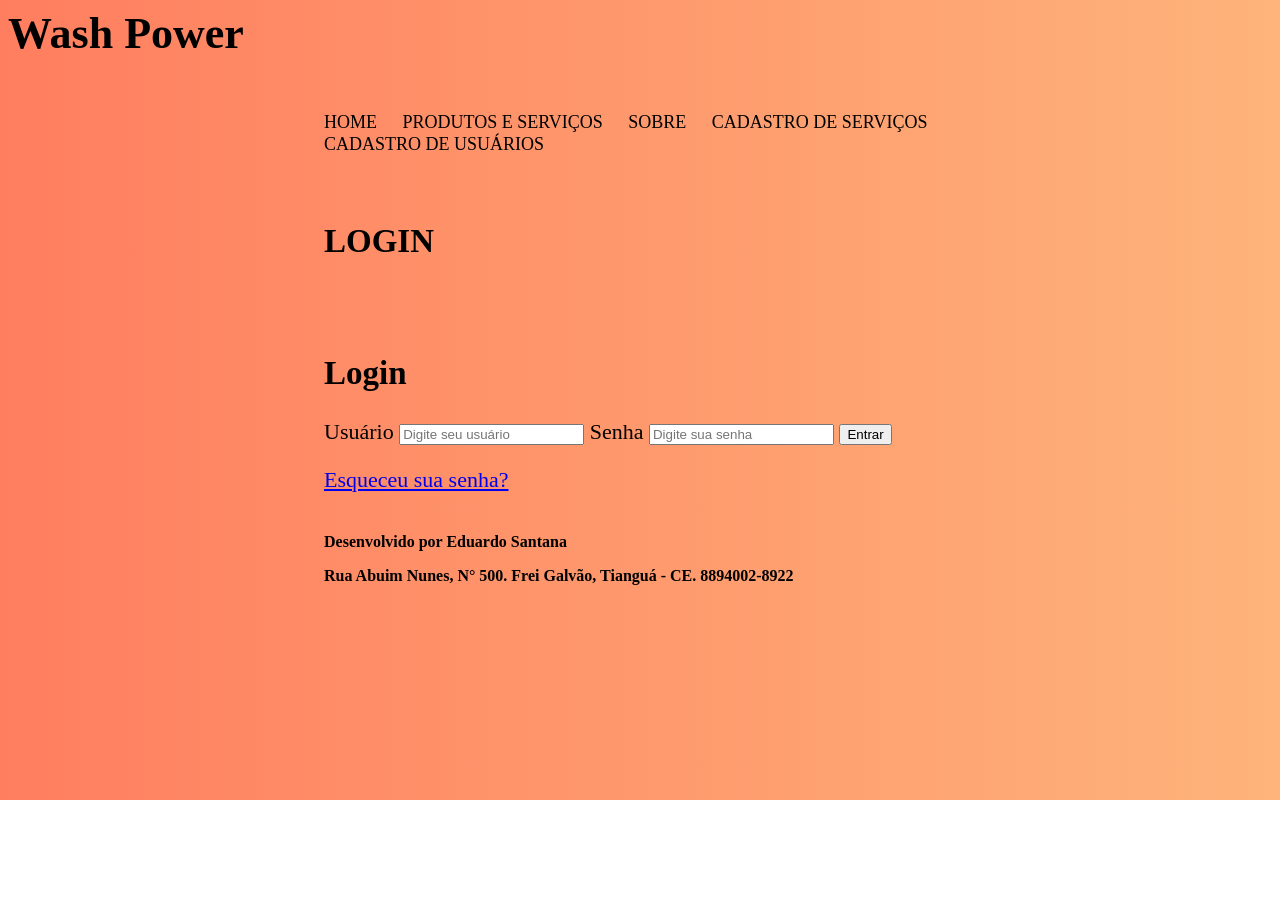
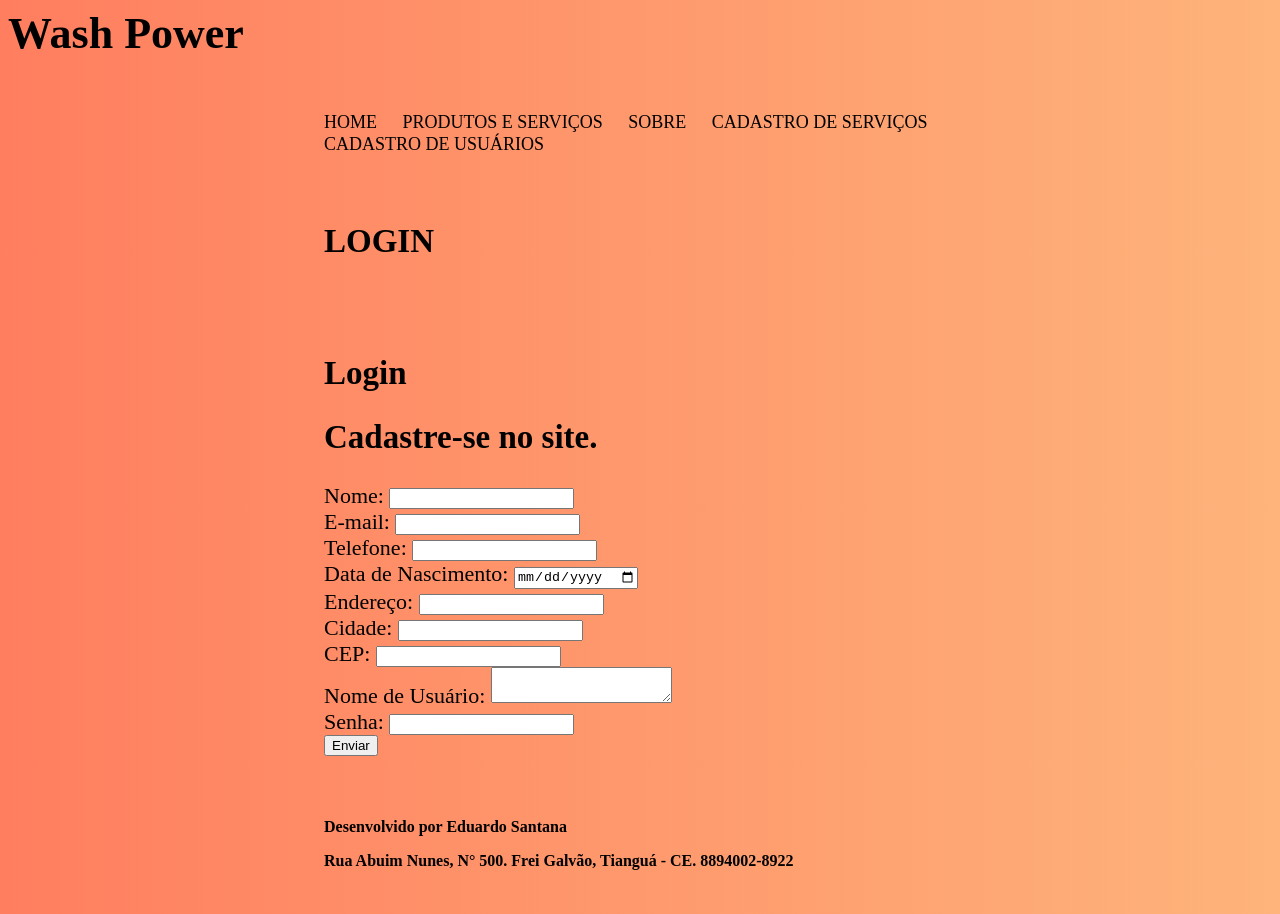
Before and after one commit to EduardoSantanaa98/Lavanderia, a plain HTML site: page login.html in a window 1280 px wide. Before the commit the page ends 800 px from the top, so only its background shows below. Drawn offline with Linux system fonts and the light colour scheme; a web font is replaced by a local one.

Commit message:
Update login.html

```diff
--- a/login.html
+++ b/login.html
@@ -39,18 +39,53 @@ main p {text-align: justify;}
 <section class="centralizado">
 <div class="login-container">
         <h2>Login</h2>
-        <form id="loginForm">
-            <label for="username">Usuário</label>
-            <input type="text" id="username" name="username" placeholder="Digite seu usuário" required>
+        <h1>Cadastre-se no site.</h1>
+<form class="formulario">
+    <div class="campo">
+        <label for="nome">Nome:</label>
+        <input type="text" id="nome" name="nome">
+    </div>
+    <div class="campo">
+        <label for="email">E-mail:</label>
+        <input type="email" id="email" name="email">
+    </div>
+    <div class="campo">
+        <label for="telefone">Telefone:</label>
+        <input type="tel" id="telefone" name="telefone">
+    </div>
 
-            <label for="password">Senha</label>
-            <input type="password" id="password" name="password" placeholder="Digite sua senha" required>
+     <div>
+    <label for="dataNascimento">Data de Nascimento:</label>
+    <input type="date" id="dataNascimento" name="dataNascimento" required>
+    </div>
 
-            <button type="submit">Entrar</button>
-        </form>
-        <a href="#" class="forgot-password">Esqueceu sua senha?</a>
-    </div> </section>
 
+    <div class="campo">
+        <label for="endereco">Endereço:</label>
+        <input type="text" id="endereco" name="endereco">
+    </div>
+    <div class="campo">
+        <label for="cidade">Cidade:</label>
+        <input type="text" id="cidade" name="cidade">
+    </div>
+    <div class="campo">
+        <label for="cep">CEP:</label>
+        <input type="text" id="cep" name="cep">
+    </div>
+
+    <div class="campo">
+        <label for="comentarios">Nome de Usuário:</label>
+        <textarea id="comentarios" name="comentarios"></textarea>
+    </div>
+    <div>
+    <label for="senha">Senha:</label>
+    <input type="password" id="senha" name="senha" required>
+    </div>
+    <div class="campo">
+        <button type="submit">Enviar</button>
+    </div>
+ </form>
+ </section>
  <strong></main></strong>
  <footer style="font-size: 16px;">
  <section class="centralizado">
```
